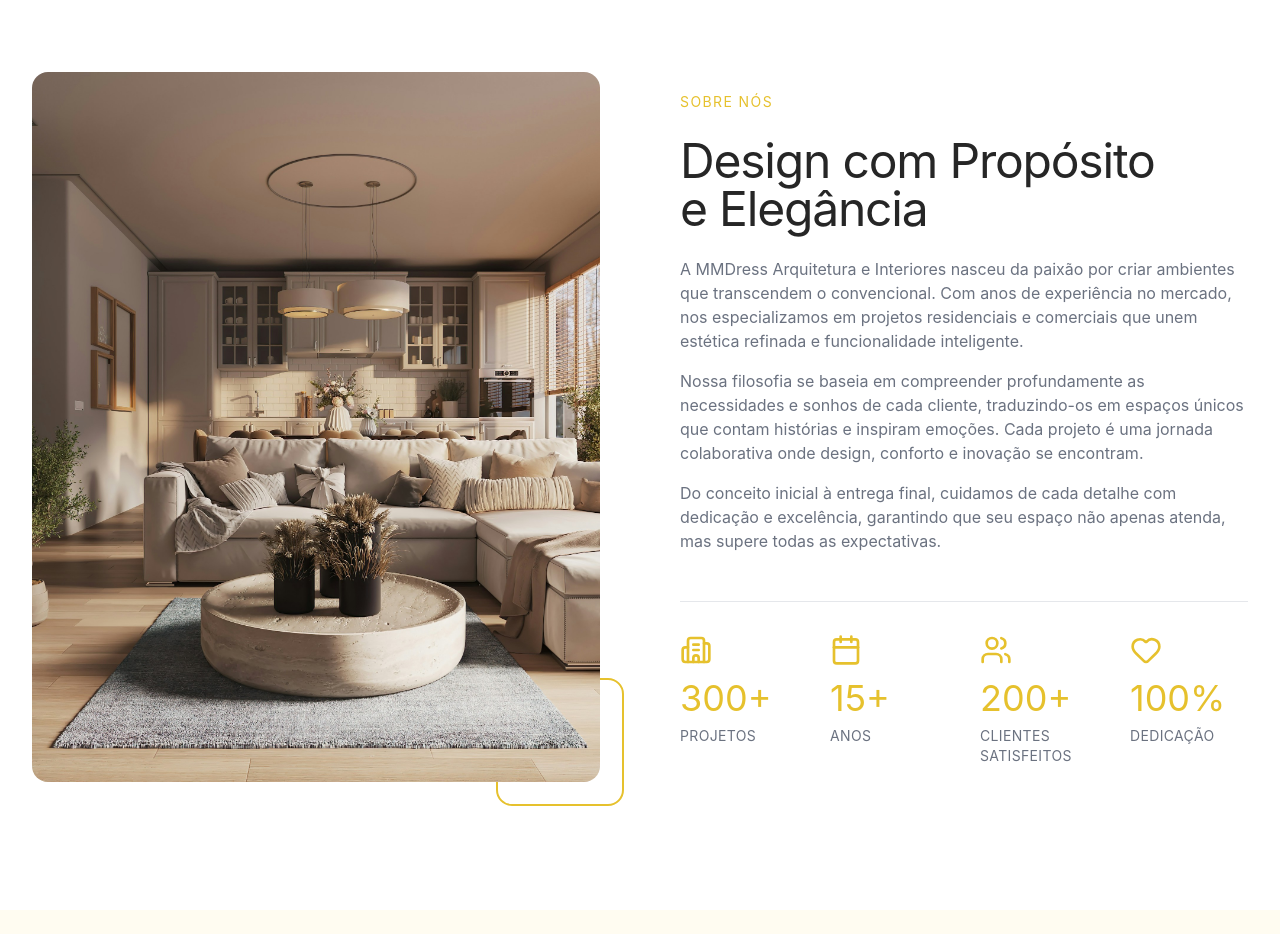
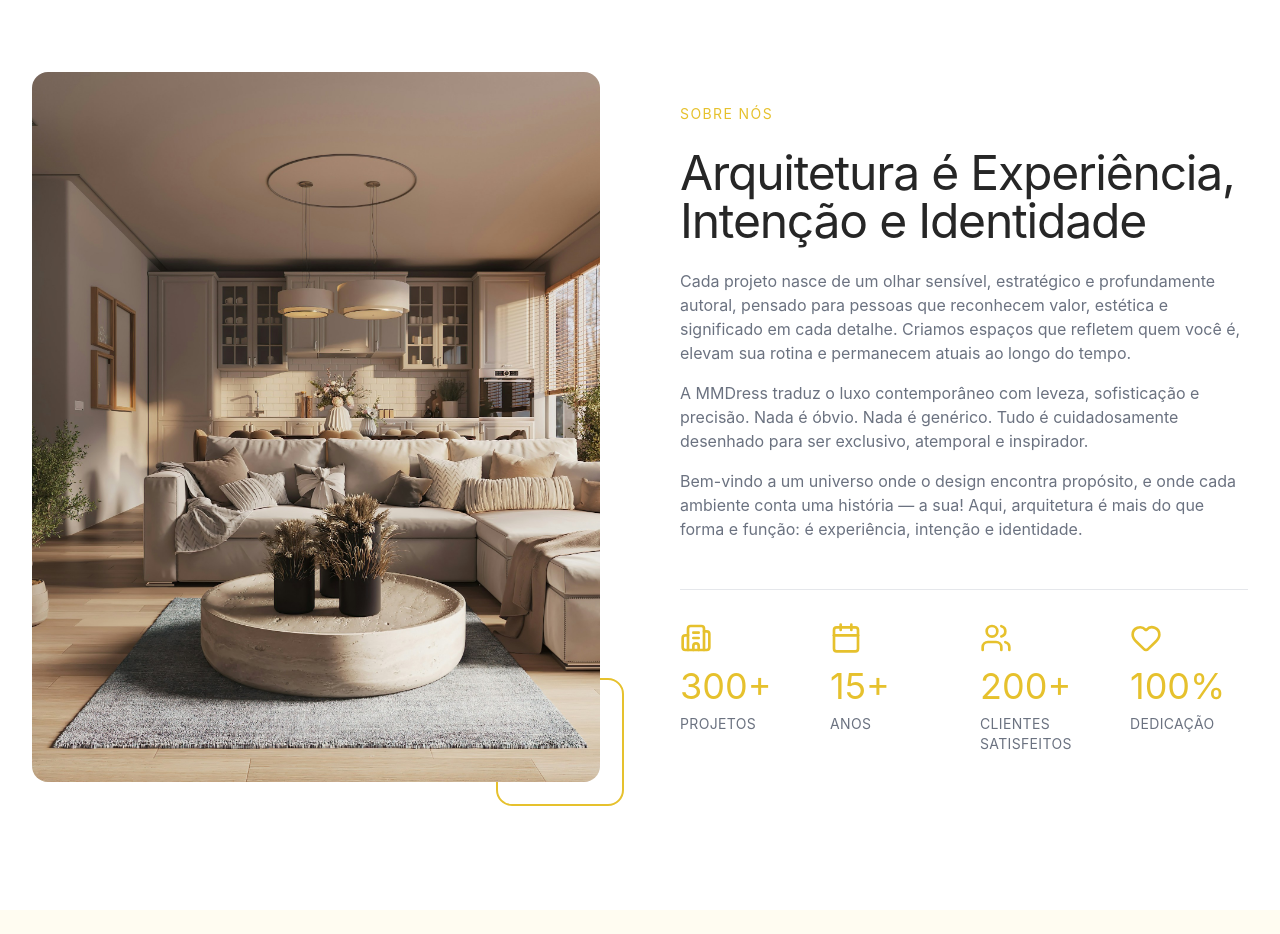
Before and after one commit to mmdress/website, a Next.js app: page / in a window 1280 px wide. Shown: the part 1080-2014 px from the top of the page. Built offline with nearby package versions, Linux system fonts and the light colour scheme.

Commit message:
feat: update About section with new messaging to enhance brand identity and emotional connection

```diff
--- a/components/sections/home/About.tsx
+++ b/components/sections/home/About.tsx
@@ -137,31 +137,31 @@ export function About() {
             </div>
 
             <h2 className="text-foreground mb-6 text-3xl tracking-tight sm:text-4xl lg:text-5xl">
-              Design com Propósito
-              <br />e Elegância
+              Arquitetura é Experiência,
+              <br />
+              Intenção e Identidade
             </h2>
 
             <div className="text-muted-foreground space-y-4">
               <p>
-                A MMDress Arquitetura e Interiores nasceu da paixão por criar
-                ambientes que transcendem o convencional. Com anos de
-                experiência no mercado, nos especializamos em projetos
-                residenciais e comerciais que unem estética refinada e
-                funcionalidade inteligente.
+                Cada projeto nasce de um olhar sensível, estratégico e
+                profundamente autoral, pensado para pessoas que reconhecem
+                valor, estética e significado em cada detalhe. Criamos espaços
+                que refletem quem você é, elevam sua rotina e permanecem atuais
+                ao longo do tempo.
               </p>
 
               <p>
-                Nossa filosofia se baseia em compreender profundamente as
-                necessidades e sonhos de cada cliente, traduzindo-os em espaços
-                únicos que contam histórias e inspiram emoções. Cada projeto é
-                uma jornada colaborativa onde design, conforto e inovação se
-                encontram.
+                A MMDress traduz o luxo contemporâneo com leveza, sofisticação e
+                precisão. Nada é óbvio. Nada é genérico. Tudo é cuidadosamente
+                desenhado para ser exclusivo, atemporal e inspirador.
               </p>
 
               <p>
-                Do conceito inicial à entrega final, cuidamos de cada detalhe
-                com dedicação e excelência, garantindo que seu espaço não apenas
-                atenda, mas supere todas as expectativas.
+                Bem-vindo a um universo onde o design encontra propósito, e onde
+                cada ambiente conta uma história — a sua! Aqui, arquitetura é
+                mais do que forma e função: é experiência, intenção e
+                identidade.
               </p>
             </div>
 
```
